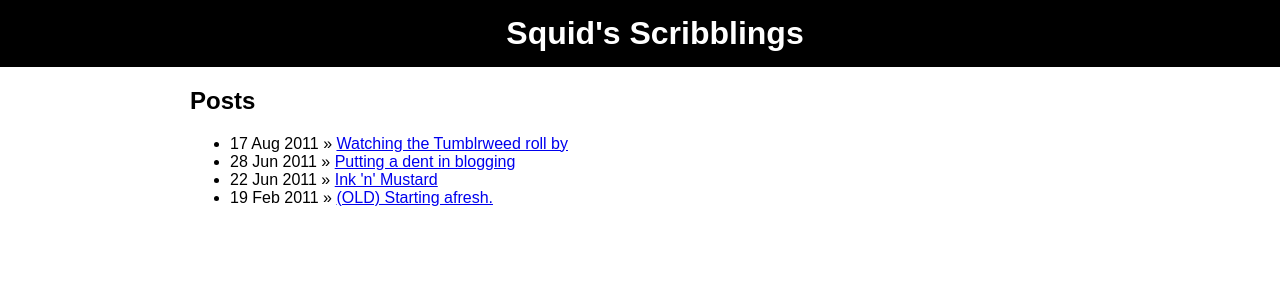
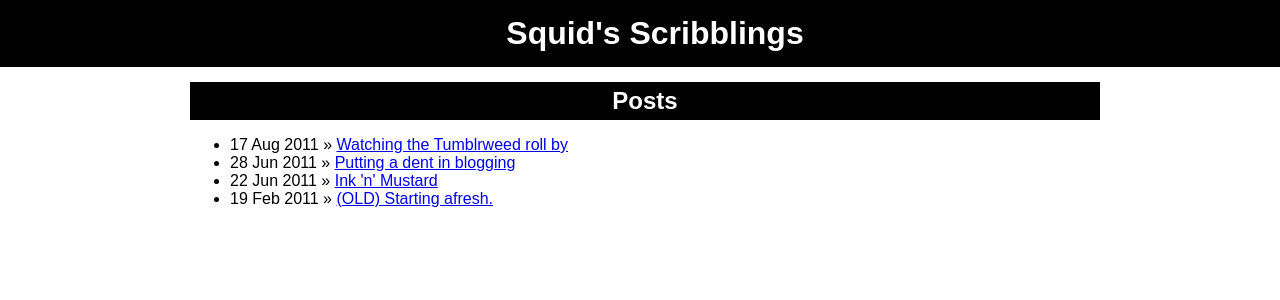
Before and after one commit to jesskay/psquid.net, a Jekyll site: the page built from index.html, in a window 1280 px wide. Shown: the top 300 px of the page. Built offline with Jekyll 4.4.1, drawn with Linux system fonts in a browser that asks for light colours.

Commit message:
More header-y shtuff.

```diff
--- a/css/clean_ink.css
+++ b/css/clean_ink.css
@@ -4,17 +4,23 @@ body, html {
   font-family: sans-serif;
 }
 
-h1 {
+h1, h2 {
   width: 100%;
   margin: 0;
-  padding: 15px;
   text-align: center;
   font-weight: bolder;
   background: rgb(0, 0, 0);
   color: rgb(255, 255, 255);
 }
 
-h1 a {
+h1 {
+  padding: 15px;
+}
+h2 {
+  padding: 5px;
+}
+
+h1 a, h2 a {
   color: rgb(255, 255, 255);
   text-decoration: none;
 }
```
